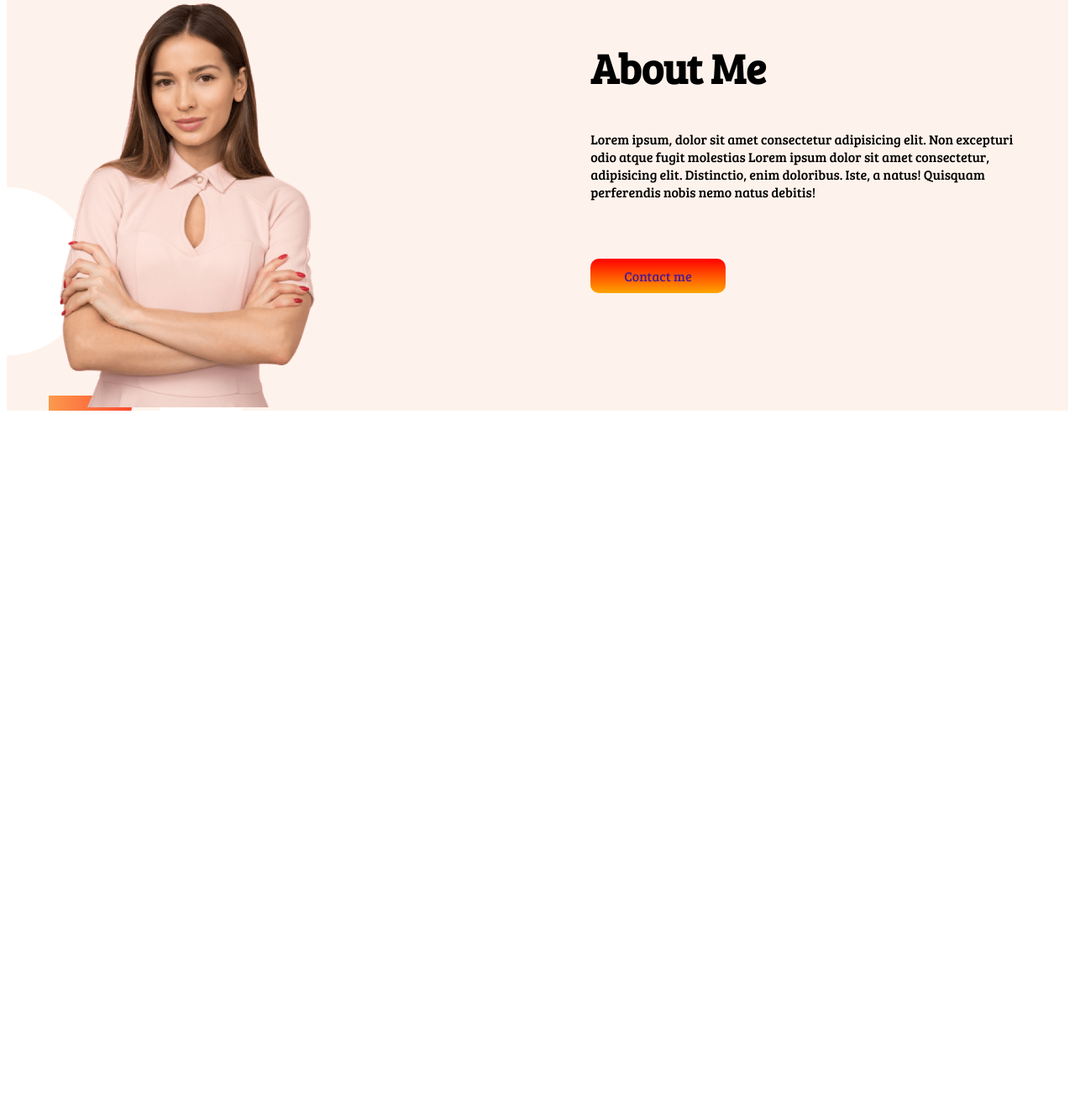
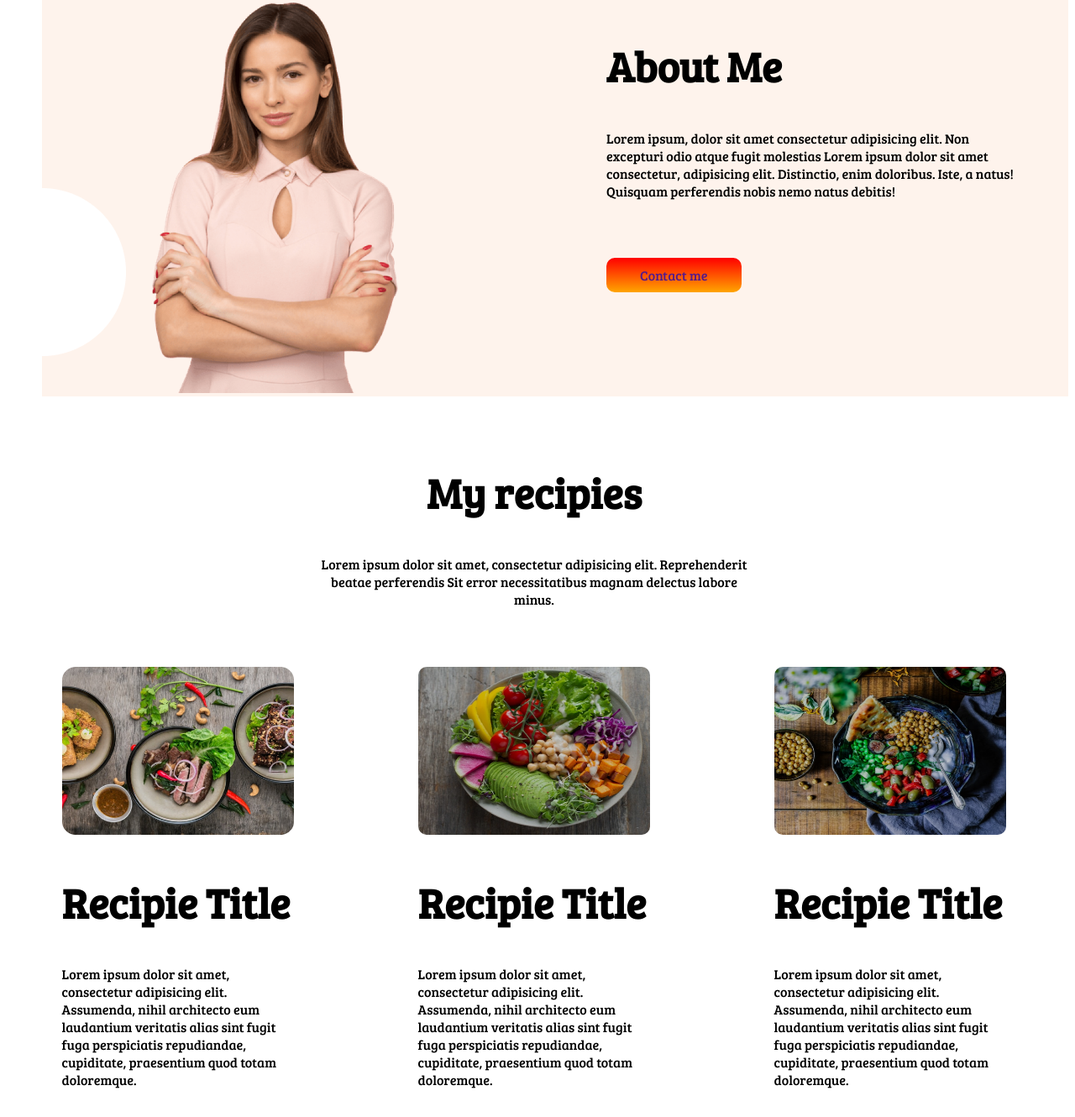
Before and after one commit to sabbir-hossai/-first-assignment, a plain HTML site: page index.html in a window 1280 px wide. Shown: the part 1022-2352 px from the top of the page at 84% size. Before the commit the page ends 1519 px from the top, so only its background shows below. Drawn offline with Linux system fonts and the light colour scheme.

Commit message:
second commit

```diff
--- a/index.html
+++ b/index.html
@@ -13,9 +13,9 @@
 </head>
 
 <body>
-    <section class="uper-section">
+    <section class="uper-section display-flex">
         <div class="half-width">
-            <br><br><br><b>r</b> <br>
+            <br><br><br><b></b> <br>
             <h1>Skip The Diet, </h1>
             <h1><span class="color-orenge">Just Eat Healthy</span></h1>
             <h1> With Food Network</h1>
@@ -27,7 +27,7 @@
             <img src="images/female/Group 8425.png" alt="">
         </div>
     </section>
-    <section class="top-second">
+    <section class="top-second display-flex">
         <div class="half-width coock">
             <img src="images/female/Person Image.png" alt="">
         </div>
@@ -42,6 +42,40 @@
         </div>
 
     </section>
+    <section class="section-recipies">
+        <div class="text-aline">
+            <h1 style="display:  ;">My recipies</h1>
+            <p style="display: inline;">Lorem ipsum dolor sit amet, consectetur adipisicing elit.
+                Reprehenderit beatae perferendis
+                Sit error necessitatibus magnam delectus labore minus.</p>
+        </div>
+        <div class="display-flex">
+            <div class="recipies-width">
+                <img src="images/food/Project Cover1.jpg" alt="">
+                <h1>Recipie Title</h1>
+                <p>Lorem ipsum dolor sit amet, consectetur adipisicing elit. Assumenda, nihil architecto eum
+                    laudantium
+                    veritatis alias sint fugit fuga perspiciatis repudiandae, cupiditate, praesentium quod totam
+                    doloremque.</p>
+            </div>
+            <div class="recipies-width">
+                <img src="images/food/Project Cover5.png" alt="">
+                <h1>Recipie Title</h1>
+                <p>Lorem ipsum dolor sit amet, consectetur adipisicing elit. Assumenda, nihil architecto eum laudantium
+                    veritatis alias sint fugit fuga perspiciatis repudiandae, cupiditate, praesentium quod totam
+                    doloremque.</p>
+            </div>
+            <div class="recipies-width">
+                <img src="images/food/Project Cover8.png" alt="">
+                <h1>Recipie Title</h1>
+                <p>Lorem ipsum dolor sit amet, consectetur adipisicing elit. Assumenda, nihil architecto eum laudantium
+                    veritatis alias sint fugit fuga perspiciatis repudiandae, cupiditate, praesentium quod totam
+                    doloremque.</p>
+            </div>
+        </div>
+
+
+    </section>
 
 </body>
 
--- a/style.css
+++ b/style.css
@@ -1,10 +1,11 @@
 body{
     font-family: 'Bree Serif', serif;
+    margin-left: 0;
 }
 h1{
     font-size: 50px;
 }
-section{
+.display-flex{
     display: flex;
 }
 .half-width{
@@ -20,6 +21,7 @@ section{
 }
 .coock img{
     width: 60%;
+    margin-left: 70px;
 }
 .half-width a {
     text-decoration: none;
@@ -31,4 +33,25 @@ section{
 }
 .top-second{
     background-image: url(images/shapes/7.png);
+    background-repeat: no-repeat;
+    margin-left: 50px;
 }
+
+.text-aline {
+    text-align: center;
+    margin-left: 30%;
+    margin-right: 30%;
+    margin-top: 80px;
+    margin-bottom: 60px;
+}
+.recipies-width{
+    width: 25%;
+    margin-left: 5%;
+    margin-right: 5%;
+    padding:10px 10px;
+}
+.recipies-width img{
+    width: 100%;
+    height: 200px;
+    border-radius: 10px;
+}
```
